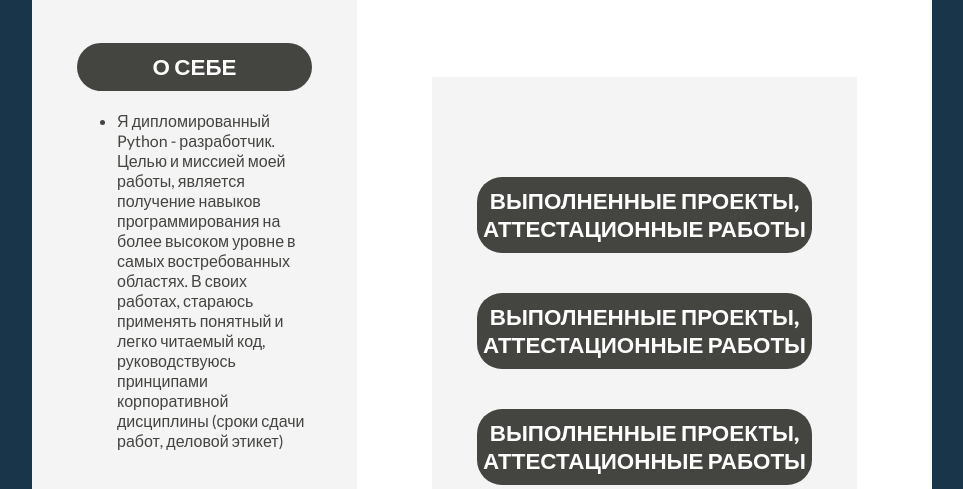
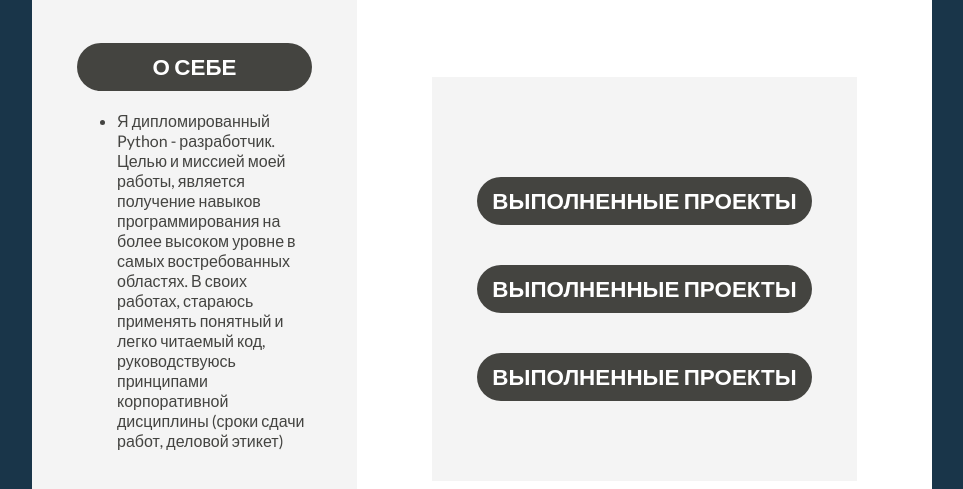
Before and after one commit to SergeyTsVL/tsaser.github.io, a plain HTML site: page index.html in a window 1280 px wide. Shown: the part 279-768 px from the top of the page, without its empty margins (158-1121 px from the left). Drawn offline with Linux system fonts and the light colour scheme.

Commit message:
Update index.html

```diff
--- a/index.html
+++ b/index.html
@@ -71,9 +71,9 @@
       <p class="designation">PYTHON-Разработчик</p>
 
       <div class="left-sidebar">
-        <h4 class="heading">ВЫПОЛНЕННЫЕ ПРОЕКТЫ, АТТЕСТАЦИОННЫЕ РАБОТЫ</h4>
-        <h4 class="heading">ВЫПОЛНЕННЫЕ ПРОЕКТЫ, АТТЕСТАЦИОННЫЕ РАБОТЫ</h4>
-        <h4 class="heading">ВЫПОЛНЕННЫЕ ПРОЕКТЫ, АТТЕСТАЦИОННЫЕ РАБОТЫ</h4>
+        <h4 class="heading">ВЫПОЛНЕННЫЕ ПРОЕКТЫ</h4>
+        <h4 class="heading">ВЫПОЛНЕННЫЕ ПРОЕКТЫ</h4>
+        <h4 class="heading">ВЫПОЛНЕННЫЕ ПРОЕКТЫ</h4>
       </div>
 
       <div class="job-info">
```
